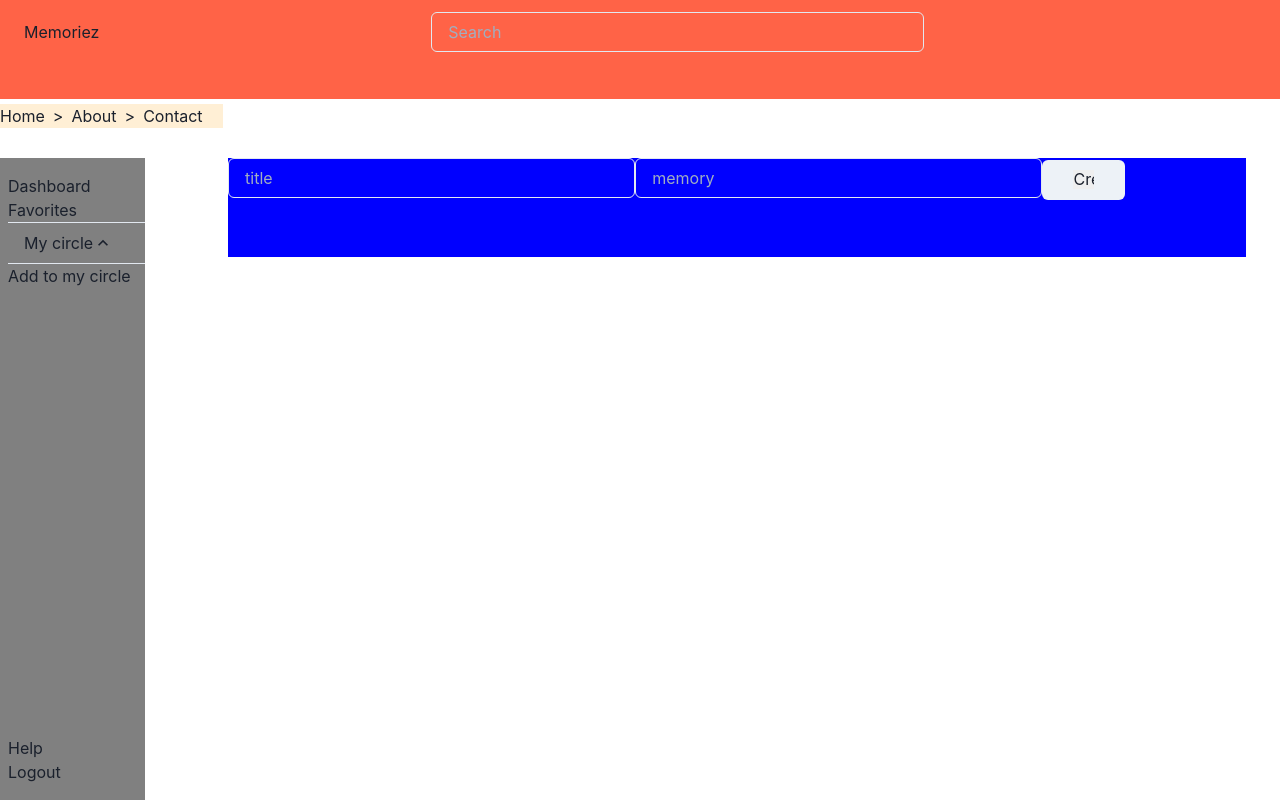
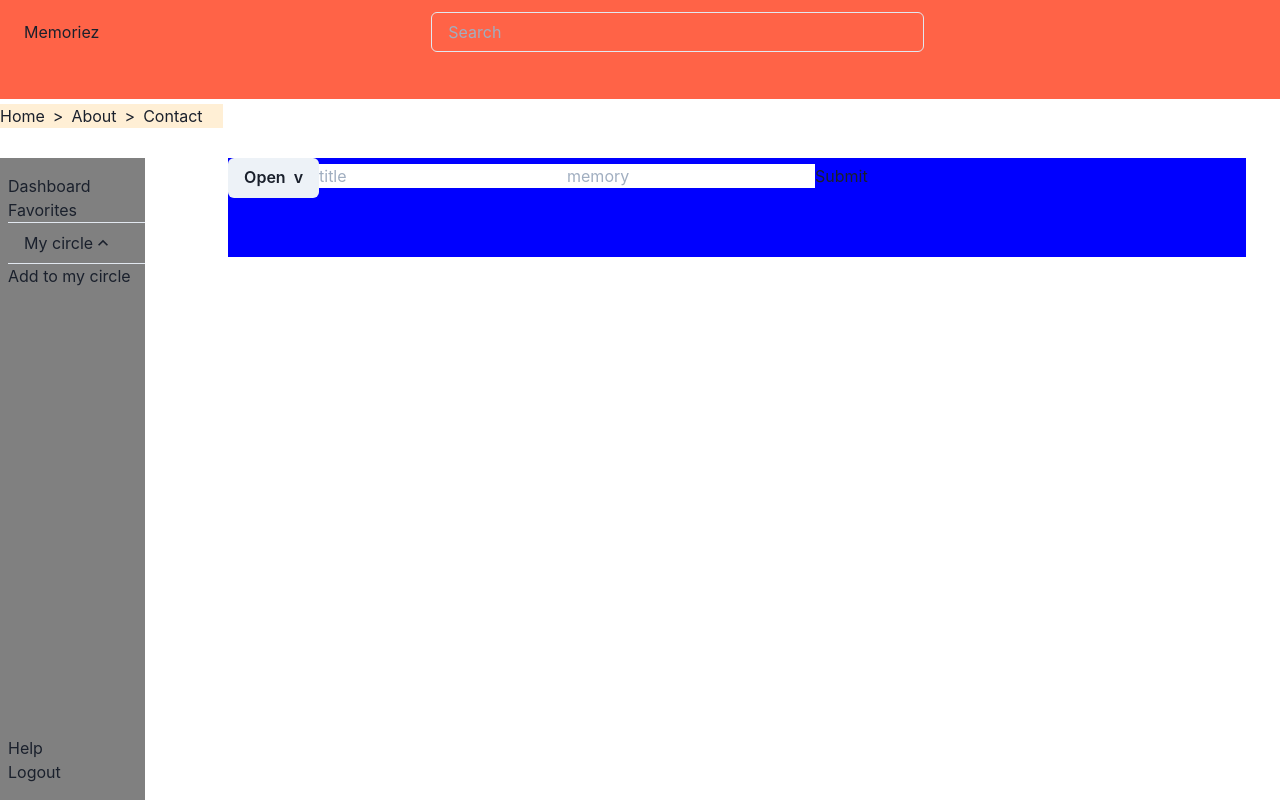
Before and after one commit to AliceXix/Memoriez, a React (Create React App) app in the folder client/: page /app/dashboard/1 in a window 1280 px wide. Built offline with nearby package versions, Linux system fonts and the light colour scheme.

Commit message:
handle validation for adding memories

```diff
--- a/client/src/components/AddMemoryForm.tsx
+++ b/client/src/components/AddMemoryForm.tsx
@@ -1,17 +1,53 @@
 import * as React from "react";
-import { useParams } from "react-router-dom";
 
-import { Input, Button } from "@chakra-ui/react";
+import { Button } from "@chakra-ui/react";
+import { userData } from "./main/side.nav";
+import { personData } from "./person.details";
+import { useQuery } from "react-query";
+
+import {
+  Menu,
+  MenuButton,
+  MenuList,
+  MenuItem,
+} from "@chakra-ui/react";
 
 export default function AddMemoryForm() {
   const [title, setTitle] = React.useState("");
   const [text, setText] = React.useState("");
-  const userInput: { title: string; text: string } = {
+  const [person, setPerson] = React.useState<string[]>([]);
+  const [memoryCount, setMemoryCount] = React.useState("0");
+  const [user, setUser] = React.useState<null | userData>();
+  const userInput: { title: string; text: string; person: string[] } = {
     title: title,
     text: text,
+    person: person,
   };
 
-  let { id } = useParams();
+  console.log(person.length + "length");
+
+  let userId = localStorage.getItem("userId");
+
+  const memoryCountUpdate = localStorage.setItem(
+    "memoryWidgetUpdate",
+    memoryCount
+  );
+  console.log(memoryCount);
+
+  async function getProfileInfos(id: string) {
+    const fetcher = await fetch(`http://localhost:3000/api/user/${id}`, {
+      method: "GET",
+    });
+    const data: userData = await fetcher.json();
+    setUser(data);
+    return data;
+  }
+
+  React.useEffect(() => {
+    if (userId) {
+      getProfileInfos(userId);
+    }
+  }, [userId]);
 
   async function addMemory(id: any, input: any) {
     const fetcher = await fetch(`http://localhost:3000/api/add-memory/${id}`, {
@@ -21,8 +57,21 @@ export default function AddMemoryForm() {
       method: "POST",
       body: JSON.stringify(input),
     });
+    console.log(input);
+    return await fetcher.json();
+  }
 
-    return await fetcher.json();
+  // const queryKey = 'memory'
+  // const queryFn = addMemory(userId, userInput);
+
+  // const result = useQuery(queryKey, queryFn);
+
+  async function handleValidation() {
+    if (person.length === 0) {
+      return alert("please assign a person of your circle to this memory");
+    }
+
+    await addMemory(userId, userInput);
   }
 
   return (
@@ -30,26 +79,51 @@ export default function AddMemoryForm() {
       <form
         onSubmit={async (e) => {
           e.preventDefault();
-          await addMemory(id, userInput);
+          await handleValidation();
+          console.log("clicked");
         }}
       >
+        <Menu>
+          {({ isOpen }) => (
+            <>
+              <MenuButton isActive={isOpen} as={Button} rightIcon="v">
+                {isOpen ? "Close" : "Open"}
+              </MenuButton>
+              <MenuList>
+                {user?.user?.circle.map((elm: personData) => {
+                  if (!elm) return null;
+
+                  return (
+                    <MenuItem
+                      onClick={() => {
+                        setPerson([elm._id]);
+                      }}
+                    >
+                      {elm.name}
+                    </MenuItem>
+                  );
+                })}
+              </MenuList>
+            </>
+          )}
+        </Menu>
         <label htmlFor="title"></label>
-        <Input
+        <input
           id="title"
           type={"text"}
           placeholder="title"
           onChange={(e) => setTitle(e.target.value)}
-        ></Input>
+        ></input>
         <label htmlFor="text"></label>
-        <Input
+        <input
           id="text"
           type={"text"}
           placeholder="memory"
-          onChange={(e) => setText(e.target.value)}
-        ></Input>
-        <Button>
-          <input type={"submit"} value={"Create"}></input>
-        </Button>
+          onChange={(e) => {
+            setText(e.target.value);
+          }}
+        ></input>
+        <button type="submit">Submit</button>
       </form>
     </>
   );
```
